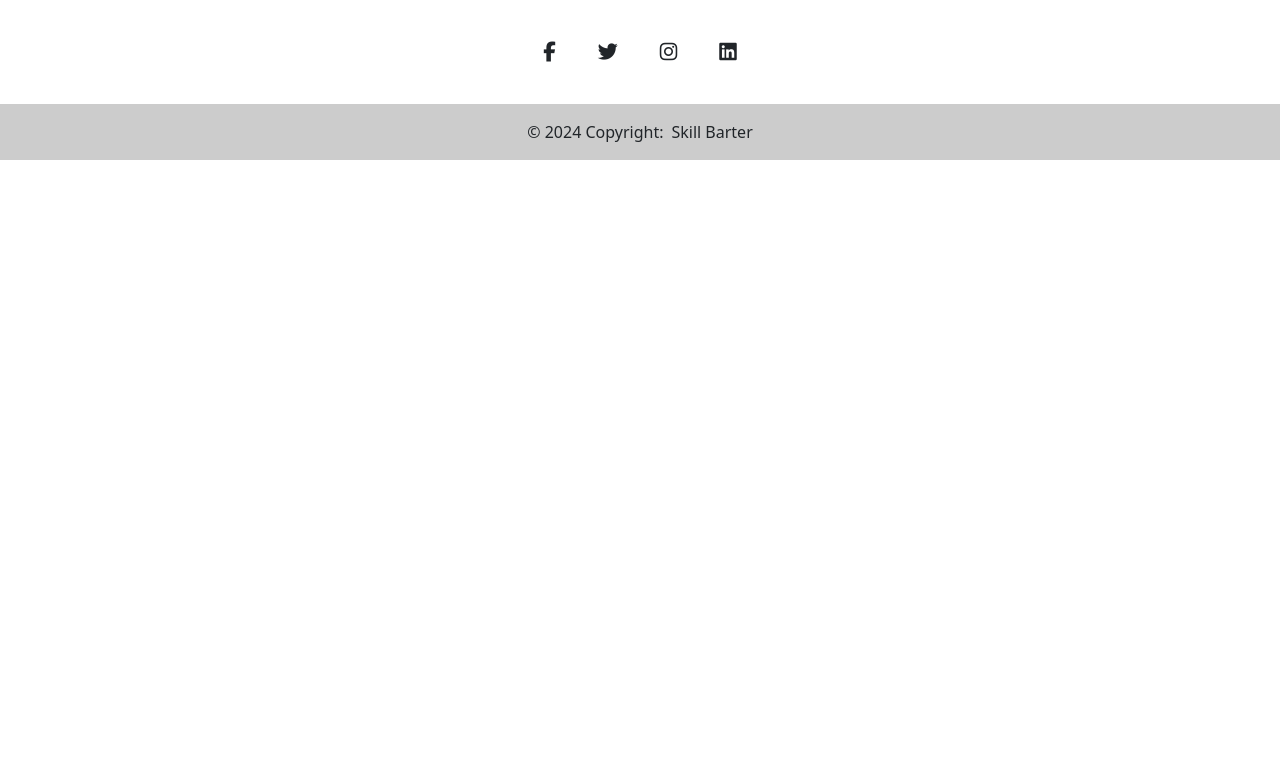
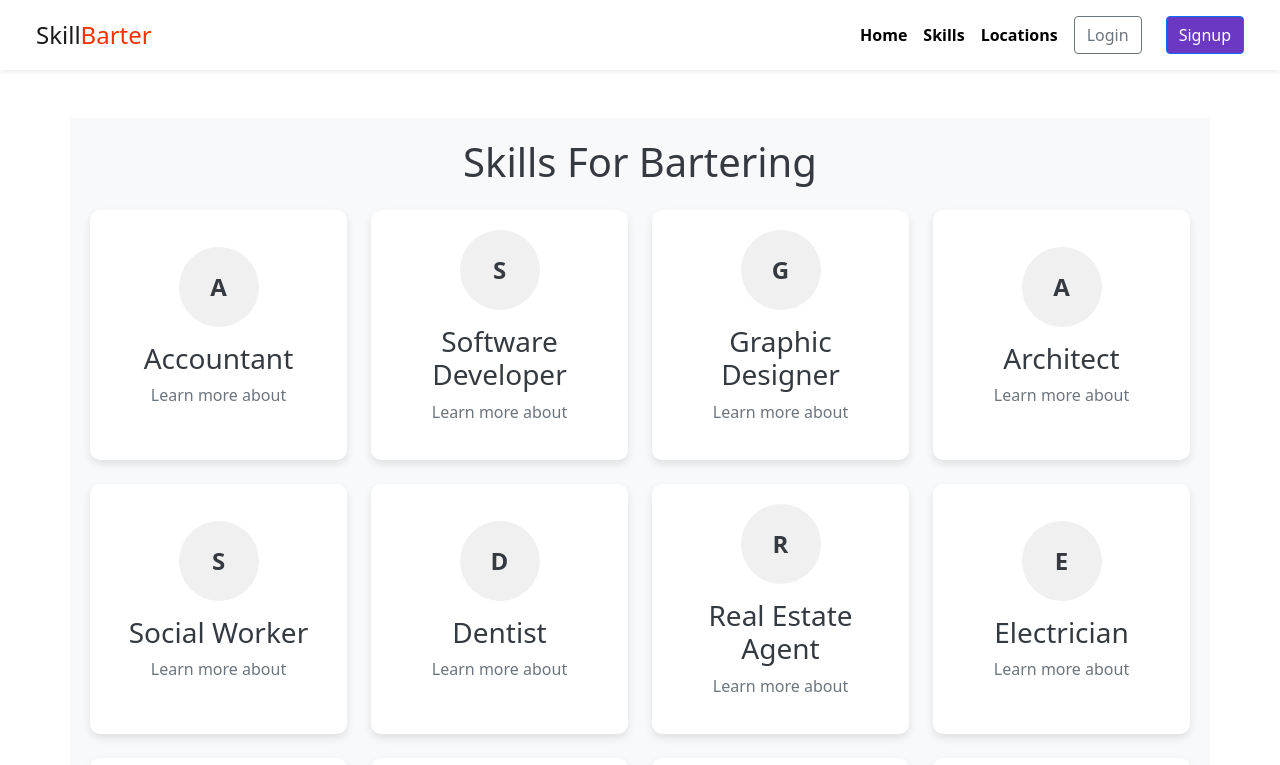
Before and after one commit to goel-anubhav/Skill-Barter, a React (Vite) app in the folder frontend/: page /skills in a window 1280 px wide. Shown: the top 765 px of the page. Built offline with nearby package versions, Linux system fonts and the light colour scheme; a small style sheet from the web is missing.

Commit message:
Added Skills And Locations

```diff
--- a/frontend/package.json
+++ b/frontend/package.json
@@ -24,6 +24,7 @@
     "react-icons": "^5.2.1",
     "react-router-dom": "^6.25.1",
     "react-select": "^5.8.0",
+    "react-spring": "^9.7.4",
     "react-tag-input": "^6.10.3"
   },
   "devDependencies": {
--- a/frontend/src/App.jsx
+++ b/frontend/src/App.jsx
@@ -3,8 +3,9 @@ import { BrowserRouter as Router, Route, Routes } from "react-router-dom";
 import "bootstrap/dist/css/bootstrap.min.css";
 import "@fortawesome/fontawesome-free/css/all.min.css";
 import Footer from "./shared/footer"; // Ensure this import is correct
-import CustomNavbar from "./shared/Navbar";
 import LandingPage from "./components/landingpage";
+import SkillsPage from "./components/skillsPage";
+import LocationFile from "./components/locationFile";
 import Login from "./auth/login";
 import SignupForm from "./auth/signup";
 import Registration from "./auth/registration";
@@ -20,6 +21,8 @@ function App() {
             <Route path="/login" element={<Login />} />
             <Route path="/signup" element={<SignupForm />} />
             <Route path="/registration" element={<Registration />} />
+            <Route path="/locations" element={<LocationFile />} />
+            <Route path="/skills" element={<SkillsPage />} />
           </Routes>
         </div>
         <Footer />
--- /dev/null
+++ b/frontend/src/components/locationFile.jsx
@@ -0,0 +1,89 @@
+import React from "react";
+import { useSpring, animated } from "react-spring";
+import CustomNavbar from "../shared/Navbar";
+import "bootstrap/dist/css/bootstrap.min.css";
+import { statesOfIndia } from "../auth/states"; // Ensure this import is correct
+
+const LocationFile = () => {
+  const springProps = useSpring({
+    to: { opacity: 1, transform: "scale(1)" },
+    from: { opacity: 0, transform: "scale(0.5)" },
+    config: { tension: 200, friction: 20 },
+  });
+
+  const handleStateClick = (state) => {
+    const searchQuery = encodeURIComponent(state);
+    window.open(
+      `https://www.google.com/search?q=about%20${searchQuery}`,
+      "_blank"
+    );
+  };
+
+  return (
+    <>
+      <CustomNavbar />
+      <div
+        className="container my-5"
+        style={{
+          backgroundColor: "#f8f9fa",
+          color: "#343a40",
+          padding: "20px",
+        }}
+      >
+        <h1 className="text-center mb-4">Locations For Skill Bartering</h1>
+        <div className="row">
+          {statesOfIndia.map((state, index) => (
+            <div key={index} className="col-lg-3 col-md-4 col-sm-6 mb-4">
+              <animated.div
+                style={{
+                  ...springProps,
+                  backgroundColor: "#ffffff",
+                  borderRadius: "10px",
+                  padding: "20px",
+                  textAlign: "center",
+                  height: "250px",
+                  display: "flex",
+                  flexDirection: "column",
+                  justifyContent: "center",
+                  alignItems: "center",
+                  boxShadow: "0px 4px 8px rgba(0, 0, 0, 0.1)",
+                  cursor: "pointer",
+                  transition: "transform 0.2s",
+                }}
+                onMouseEnter={(e) =>
+                  (e.currentTarget.style.transform = "scale(1.05)")
+                }
+                onMouseLeave={(e) =>
+                  (e.currentTarget.style.transform = "scale(1)")
+                }
+                onClick={() => handleStateClick(state)}
+              >
+                <div
+                  style={{
+                    backgroundColor: "#f0f0f0",
+                    width: "80px",
+                    height: "80px",
+                    borderRadius: "50%",
+                    marginBottom: "15px",
+                    display: "flex",
+                    justifyContent: "center",
+                    alignItems: "center",
+                    color: "#343a40",
+                    fontSize: "24px",
+                    fontWeight: "bold",
+                  }}
+                >
+                  {state.charAt(0)}
+                </div>
+                <h3 style={{ color: "#343a40" }}>{state}</h3>
+                <p style={{ color: "#6c757d" }}>Learn more about</p>
+              </animated.div>
+            </div>
+          ))}
+        </div>
+      </div>
+    </>
+  );
+};
+
+export default LocationFile;
--- /dev/null
+++ b/frontend/src/components/skillsPage.jsx
@@ -0,0 +1,89 @@
+import React from "react";
+import { useSpring, animated } from "react-spring";
+import CustomNavbar from "../shared/Navbar";
+import "bootstrap/dist/css/bootstrap.min.css";
+import { skillsOptions } from "../auth/skills"; // Import as named export
+
+const SkillsPage = () => {
+  const springProps = useSpring({
+    to: { opacity: 1, transform: "scale(1)" },
+    from: { opacity: 0, transform: "scale(0.5)" },
+    config: { tension: 200, friction: 20 },
+  });
+
+  const handleSkillClick = (skill) => {
+    const searchQuery = encodeURIComponent(skill);
+    window.open(
+      `https://www.google.com/search?q=about%20${searchQuery}`,
+      "_blank"
+    );
+  };
+
+  return (
+    <>
+      <CustomNavbar />
+      <div
+        className="container my-5"
+        style={{
+          backgroundColor: "#f8f9fa",
+          color: "#343a40",
+          padding: "20px",
+        }}
+      >
+        <h1 className="text-center mb-4">Skills For Bartering</h1>
+        <div className="row">
+          {skillsOptions.map((skill, index) => (
+            <div key={index} className="col-lg-3 col-md-4 col-sm-6 mb-4">
+              <animated.div
+                style={{
+                  ...springProps,
+                  backgroundColor: "#ffffff",
+                  borderRadius: "10px",
+                  padding: "20px",
+                  textAlign: "center",
+                  height: "250px",
+                  display: "flex",
+                  flexDirection: "column",
+                  justifyContent: "center",
+                  alignItems: "center",
+                  boxShadow: "0px 4px 8px rgba(0, 0, 0, 0.1)",
+                  cursor: "pointer",
+                  transition: "transform 0.2s",
+                }}
+                onMouseEnter={(e) =>
+                  (e.currentTarget.style.transform = "scale(1.05)")
+                }
+                onMouseLeave={(e) =>
+                  (e.currentTarget.style.transform = "scale(1)")
+                }
+                onClick={() => handleSkillClick(skill)}
+              >
+                <div
+                  style={{
+                    backgroundColor: "#f0f0f0",
+                    width: "80px",
+                    height: "80px",
+                    borderRadius: "50%",
+                    marginBottom: "15px",
+                    display: "flex",
+                    justifyContent: "center",
+                    alignItems: "center",
+                    color: "#343a40",
+                    fontSize: "24px",
+                    fontWeight: "bold",
+                  }}
+                >
+                  {skill.charAt(0)}
+                </div>
+                <h3 style={{ color: "#343a40" }}>{skill}</h3>
+                <p style={{ color: "#6c757d" }}>Learn more about </p>
+              </animated.div>
+            </div>
+          ))}
+        </div>
+      </div>
+    </>
+  );
+};
+
+export default SkillsPage;
--- a/frontend/src/shared/Navbar.jsx
+++ b/frontend/src/shared/Navbar.jsx
@@ -53,7 +53,7 @@ const CustomNavbar = () => {
             </Nav.Link>
             <Nav.Link
               as={Link}
-              to="/browse"
+              to="/locations"
               className="font-weight-bold"
               style={{
                 color: "black",
@@ -66,7 +66,7 @@ const CustomNavbar = () => {
                 e.currentTarget.style.color = "black";
               }}
             >
-              Browse
+              Locations
             </Nav.Link>
             <Nav.Link as={Link} to="/Login">
               <Button
```
Also changed, not shown: 2 other files (tests, documents, lock files or other folders).
